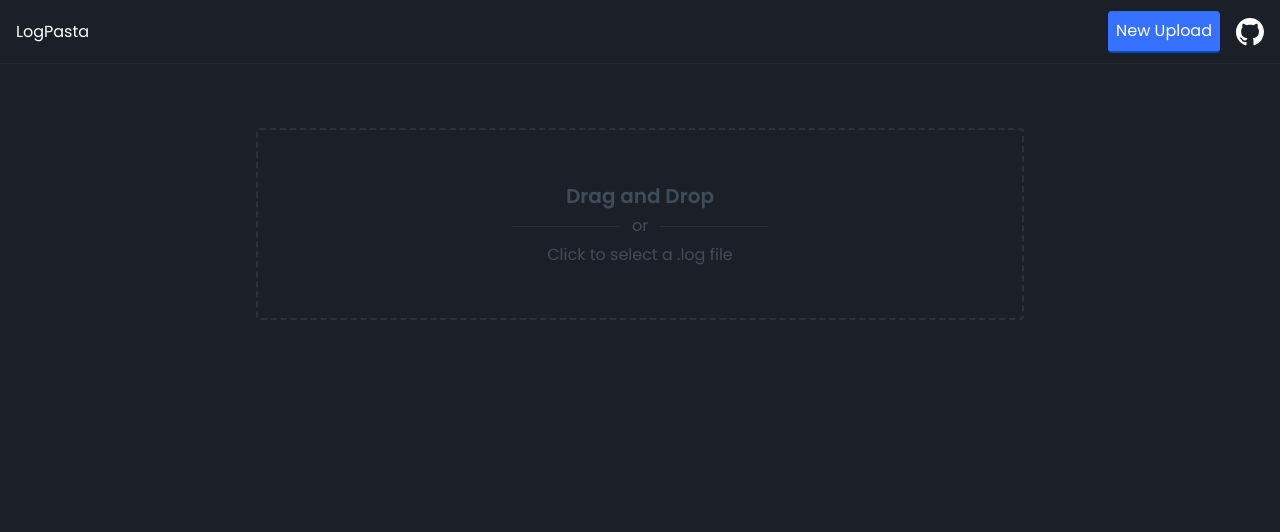
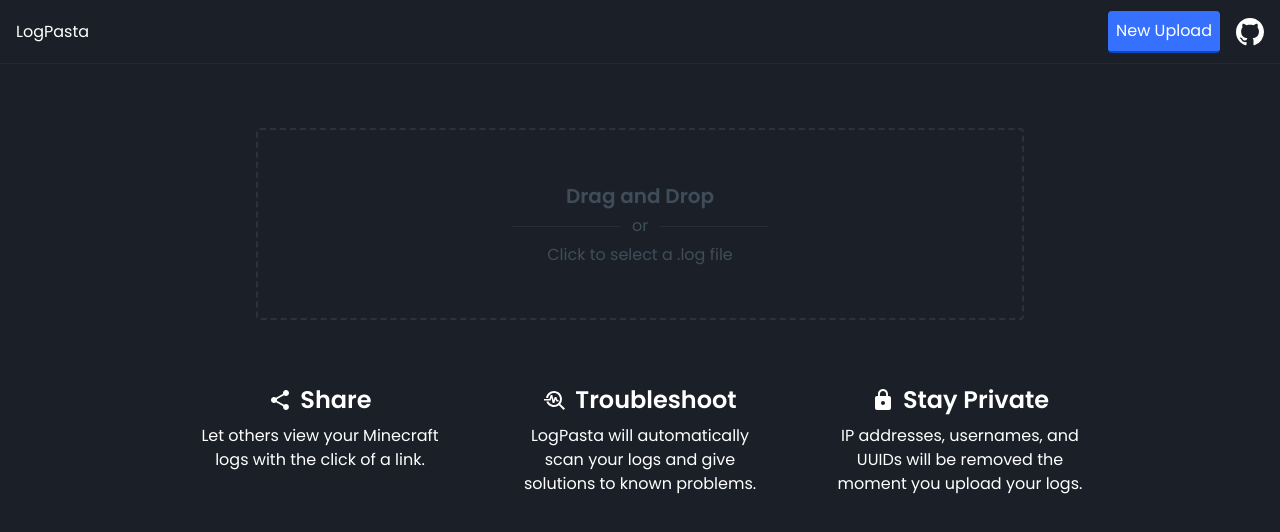
Before and after one commit to AppleFlavored/logpasta, a Next.js app: page / in a window 1280 px wide. Shown: the top 532 px of the page. Built offline with nearby package versions, Linux system fonts and the light colour scheme.

Commit message:
Add information to homepage

```diff
--- a/src/app/page.tsx
+++ b/src/app/page.tsx
@@ -1,10 +1,27 @@
 import UploadContainer from '@/components/UploadContainer';
+import { MdShare, MdTroubleshoot, MdLock } from 'react-icons/md';
 
 export default function Home() {
     return (
-        <main className="container mx-auto max-w-3xl mt-16">
-            <h1></h1>
-            <UploadContainer />
-        </main>
+        <>
+            <div className="container mx-auto max-w-3xl mt-16">
+                <h1></h1>
+                <UploadContainer />
+            </div>
+            <div className="container mx-auto grid grid-cols-3 gap-16 max-w-4xl mt-16">
+                <div className="text-center">
+                    <h1 className="font-bold text-2xl flex items-center justify-center gap-x-2 mb-2"><MdShare />Share</h1>
+                    <p>Let others view your Minecraft logs with the click of a link.</p>
+                </div>
+                <div className="text-center">
+                    <h1 className="font-bold text-2xl flex items-center justify-center gap-x-2 mb-2"><MdTroubleshoot />Troubleshoot</h1>
+                    <p>LogPasta will automatically scan your logs and give solutions to known problems.</p>
+                </div>
+                <div className="text-center">
+                    <h1 className="font-bold text-2xl flex items-center justify-center gap-x-2 mb-2"><MdLock />Stay Private</h1>
+                    <p>IP addresses, usernames, and UUIDs will be removed the moment you upload your logs.</p>
+                </div>
+            </div>
+        </>
     );
 }
```
